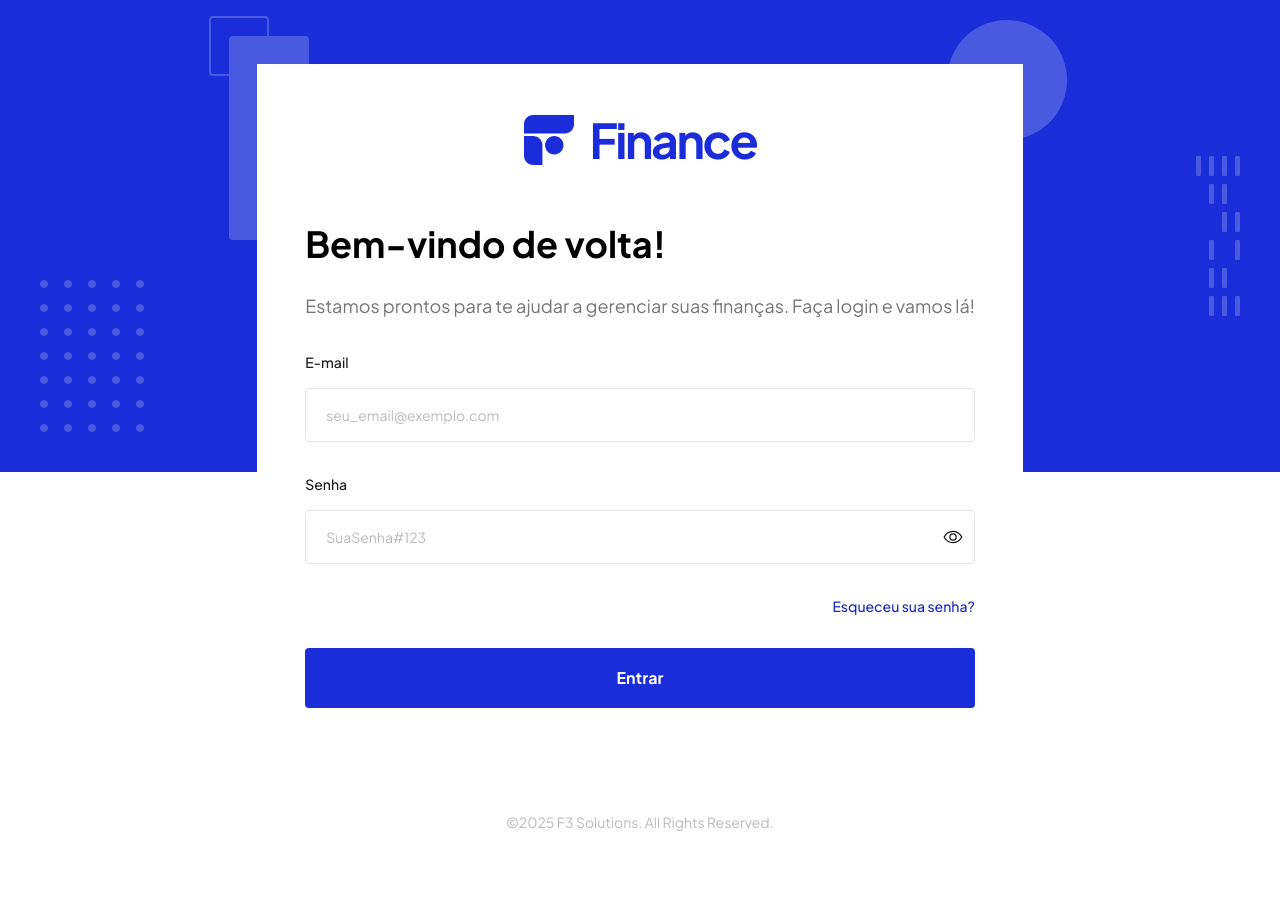
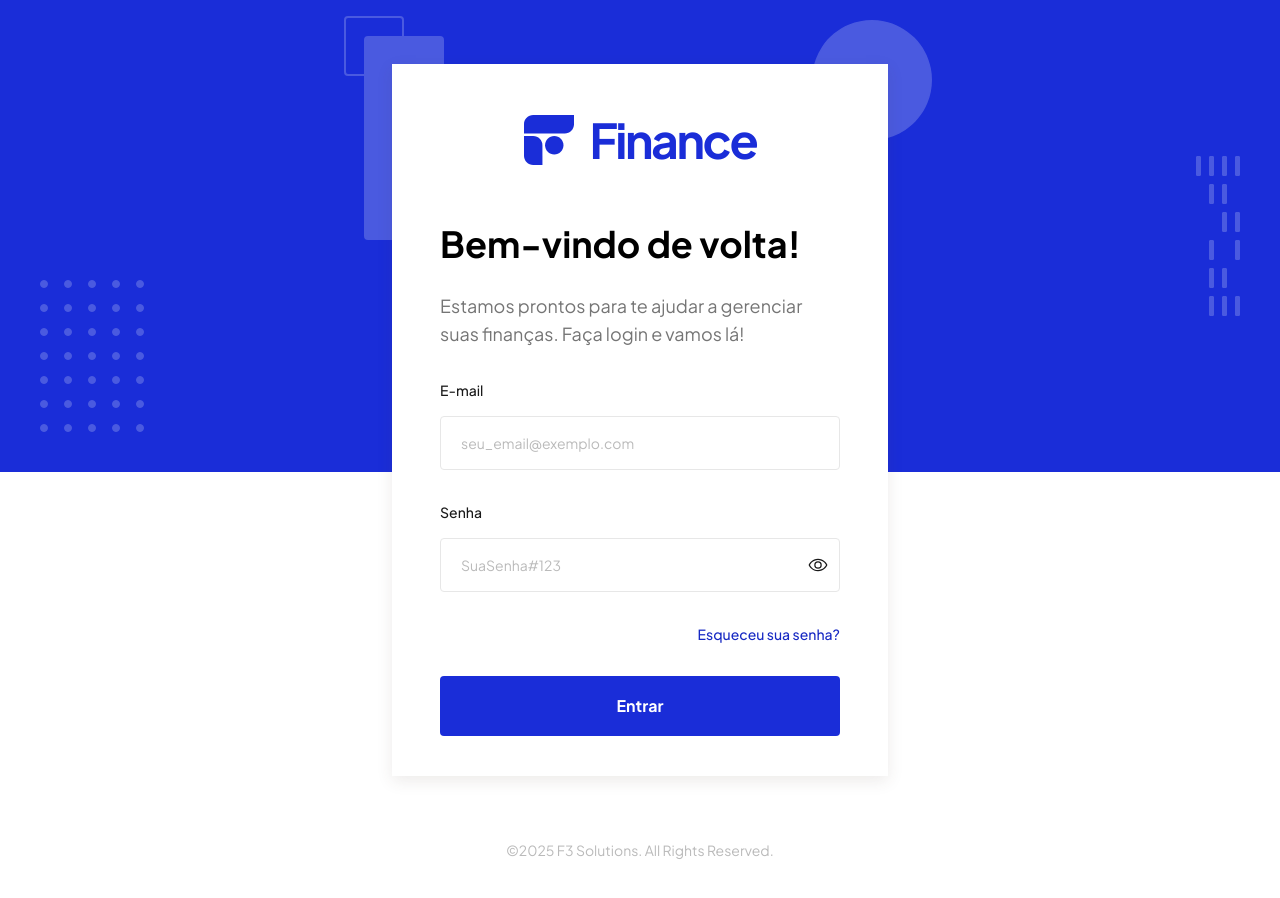
Before and after one commit to dev-felipecrs/f3-finance-frontend, a Next.js app: page /accounts/login in a window 1280 px wide. Before the commit the page ends 872 px from the top, so only its background shows below. Built offline with nearby package versions, Linux system fonts and the light colour scheme.

Commit message:
feat: decrease box and add box shadow

```diff
--- a/src/app/accounts/layout.tsx
+++ b/src/app/accounts/layout.tsx
@@ -24,7 +24,7 @@ export default function AccountLayout({ children }: React.PropsWithChildren) {
       </div>
 
       <main className="m-16 flex items-start justify-center">
-        <section className="relative bg-white px-[3rem] py-[2.5rem]">
+        <section className="relative max-w-[31rem] bg-white px-[3rem] py-[2.5rem] shadow-[0px_5px_15px_rgba(76,57,47,0.1)]">
           <div className="absolute -top-[3rem] -left-[3rem] -z-10 h-[14rem] w-[6.25rem]">
             <Image
               src="/accounts/rectangles.svg"
```
